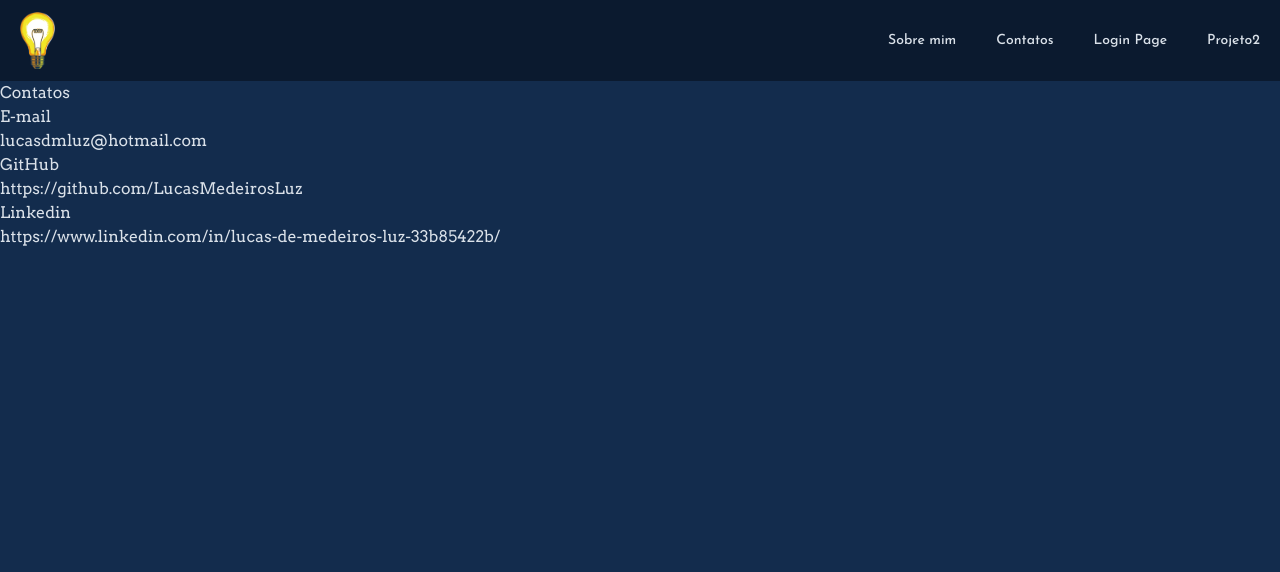
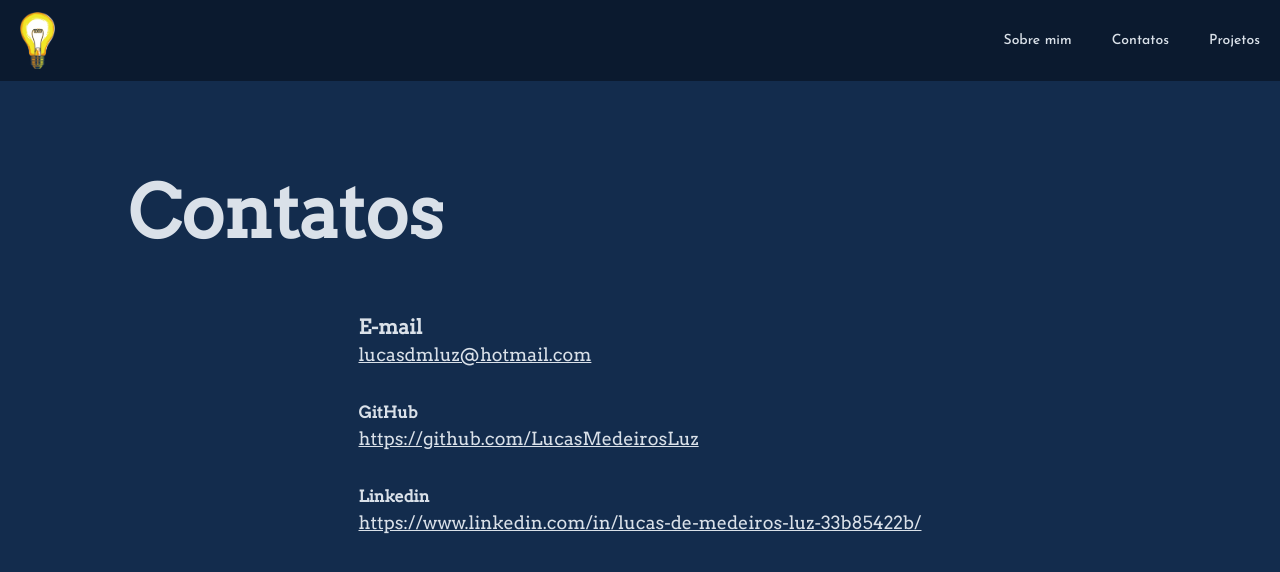
Before and after one commit to LucasMedeirosLuz/curriculo-Public, a Next.js app: page /contatos in a window 1280 px wide. Shown: the top 572 px of the page. Built offline with nearby package versions, Linux system fonts and the light colour scheme.

Commit message:
styleContatos

```diff
--- a/src/components/commons/header.tsx
+++ b/src/components/commons/header.tsx
@@ -18,8 +18,7 @@
       <nav className="hidden md:flex items-center gap-10 text-md">
         <Link href="/">Sobre mim</Link>
         <Link href="/contatos">Contatos</Link>
-        <Link href="/loginPage">Login Page</Link>
-        <Link href="/">Projeto2</Link>
+        <Link href="/projetos">Projetos</Link>
       </nav>
     </header>
   )
--- a/src/pages/contatos.tsx
+++ b/src/pages/contatos.tsx
@@ -6,29 +6,35 @@
     <Head>
       <title>Contatos | LucasMLuz</title>
     </Head>
-    <div>
-      <h1>Contatos</h1>
-      <ul>
-        <li>
-          <span>E-mail</span>
-          <div>
-            <a href="mailto:lucasdmluz@hotmail.com">
+    <div className="mt-12 md:mt-24 space-y-8 md:space-y-16 px-6 md:px-32">
+      <h1 className="text-5xl md:text-7xl font-bold text center">Contatos</h1>
+      <ul className="table mx-auto space-y-6 md:space-y-8">
+        <li className="md:text-xl">
+          <span className="font-bold">E-mail</span>
+          <div className="flex gap-1 md:gap-3 item-center">
+            <a href="mailto:lucasdmluz@hotmail.com"
+              className="text-sm md:text-lg underline trucate"
+            >
               lucasdmluz@hotmail.com
             </a>
           </div>
         </li>
         <li>
-          <span>GitHub</span>
-          <div>
-            <a href="https://github.com/LucasMedeirosLuz">
+          <span className="font-bold">GitHub</span>
+          <div className="flex gap-1 md:gap-3 item-center">
+            <a href="https://github.com/LucasMedeirosLuz"
+              className="text-sm md:text-lg underline trucate"
+            >
               https://github.com/LucasMedeirosLuz
             </a>
           </div>
         </li>
         <li>
-          <span>Linkedin</span>
-          <div>
-            <a href="https://www.linkedin.com/in/lucas-de-medeiros-luz-33b85422b/">
+          <span className="font-bold">Linkedin</span>
+          <div className="flex gap-1 md:gap-3 item-center">
+            <a href="https://www.linkedin.com/in/lucas-de-medeiros-luz-33b85422b/"
+              className="text-sm md:text-lg underline trucate"
+            >
               https://www.linkedin.com/in/lucas-de-medeiros-luz-33b85422b/
             </a>
           </div>
```
